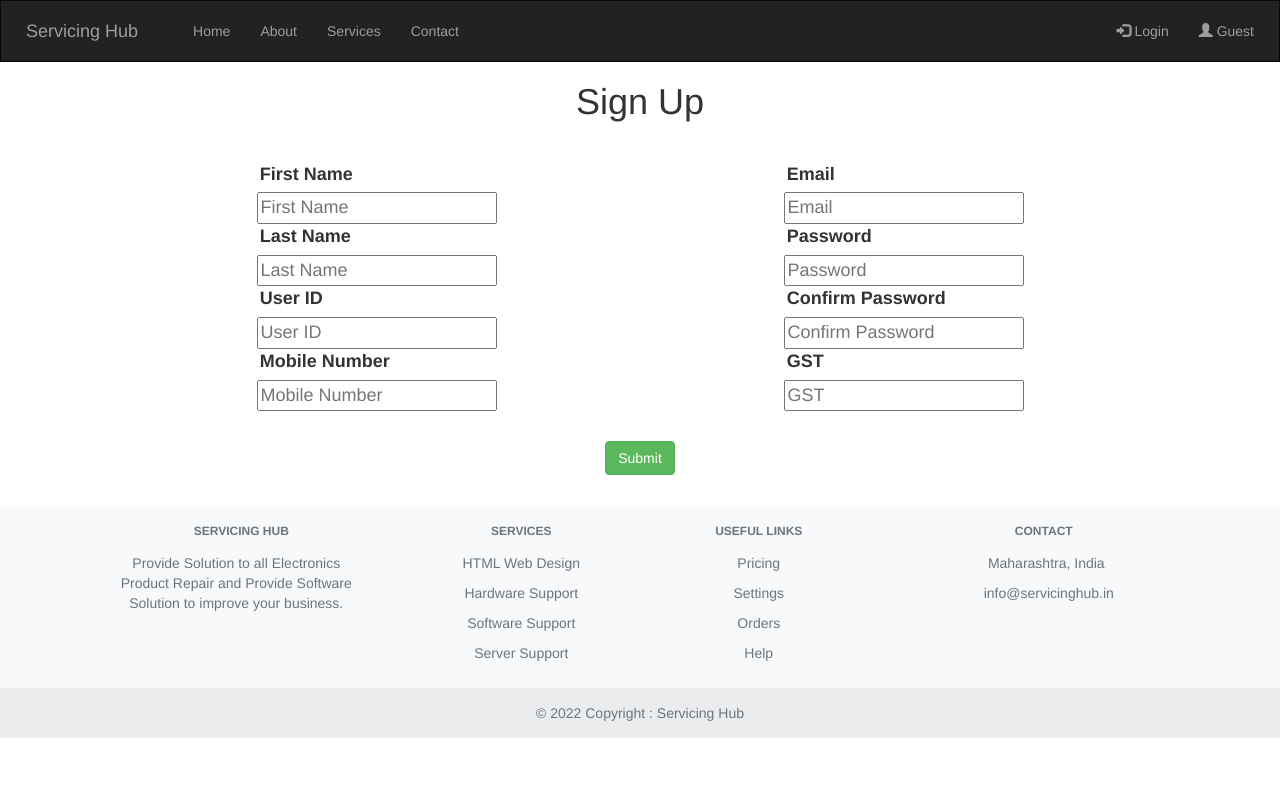
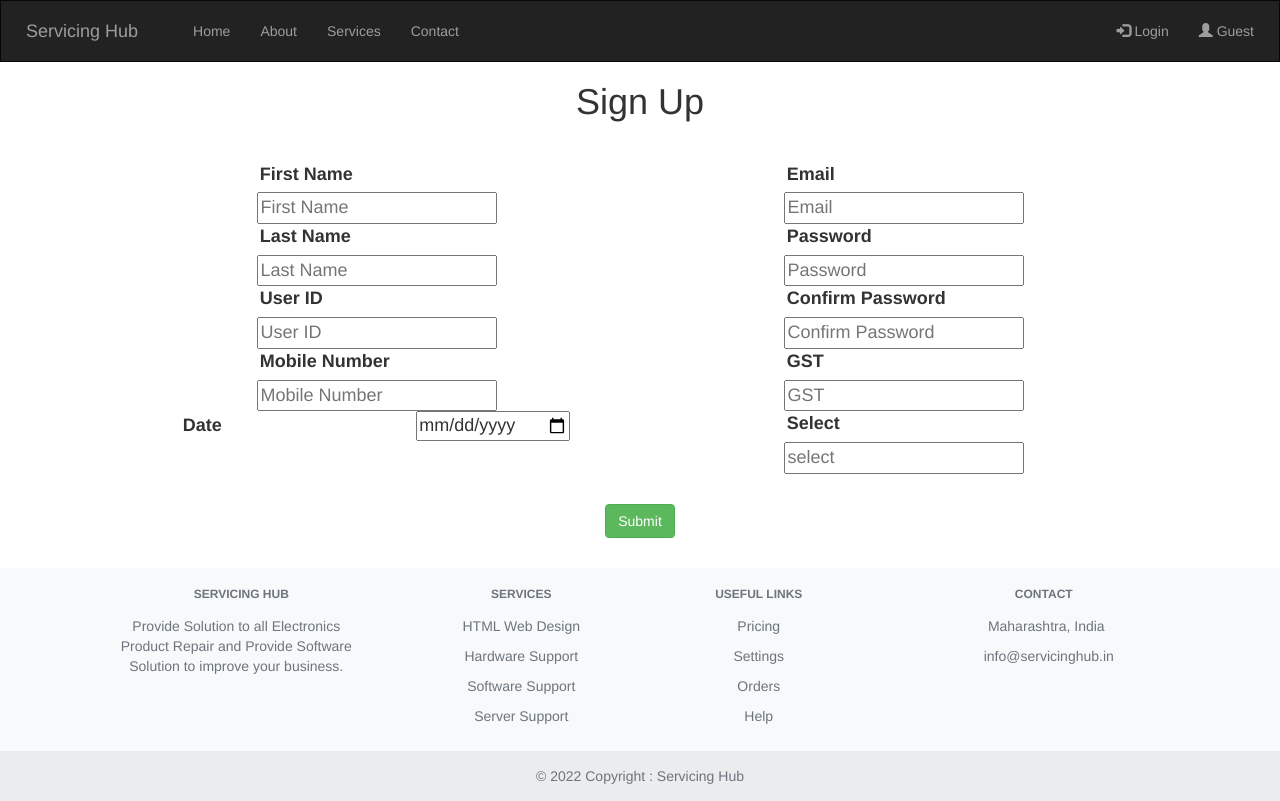
Before and after one commit to kadampratikengg/2, a React (Create React App) app in the folder Client/: page /Signupform in a window 1280 px wide. Built offline with nearby package versions, Linux system fonts and the light colour scheme.

Commit message:
30-dec-2022

```diff
--- a/Client/src/Components/Card.js
+++ b/Client/src/Components/Card.js
@@ -26,8 +26,8 @@ function Card() {
                 />
               </div>
               <div className="mb-3">
-              <p className="signup text-right">
-                <a href="/Forget">Forget Password</a></p>
+                <p className="signup text-right">
+                  <a href="/Forget">Forget Password</a></p>
               </div>
               <div className="d-grid">
                 <button type="submit" className="btn btn-primary">
--- a/Client/src/Components/Card1.js
+++ b/Client/src/Components/Card1.js
@@ -4,13 +4,13 @@ function Card() {
     <div className="row">
       <div className="" >
         <div className="card border border-danger">
-          <div className="card-body  bg-light text-dark bg-opacity-25 " style={{height: "350px"}}>
+          <div className="card-body  bg-light text-dark bg-opacity-25 " style={{ height: "350px" }}>
             <h3 className="card-title my-title text-center">Guest User</h3>
             <div className="mb-3 px-4 py-3">
               <label htmlFor="Mobile" className="form-label">Mobile Number :</label>
-              <input type="tel" className="form-control" id="Mobile" placeholder="Enter Your Mobile Number"/> <br/>
+              <input type="tel" className="form-control" id="Mobile" placeholder="Enter Your Mobile Number" /> <br />
               <label htmlFor="traking" className="form-label">Traking id :</label>
-              <input type="email" className="form-control" id="traking" placeholder="Enter Your Traking id"/> <br/>
+              <input type="email" className="form-control" id="traking" placeholder="Enter Your Traking id" /> <br />
               <a href="#" className="btn btn-primary ">Search</a>
             </div>
           </div>
--- a/Client/src/Components/Contact.js
+++ b/Client/src/Components/Contact.js
@@ -6,7 +6,7 @@ function Contact() {
 
       <div class="card-group">
         <div class="card">
-     <img alt="Qries" src="https://wonderfulengineering.com/wp-content/uploads/2014/10/wallpaper-photos-31.jpg"  />
+          <img alt="Qries" src="https://wonderfulengineering.com/wp-content/uploads/2014/10/wallpaper-photos-31.jpg" />
           <div class="card-body">
             <h5 class="card-title">Card title</h5>
             <p class="card-text">This is a wider card with supporting text below as a natural lead-in to additional content. This content is a little bit longer.</p>
@@ -16,7 +16,7 @@ function Contact() {
           </div>
         </div>
         <div class="card">
-     <img alt="Qries" src="https://wonderfulengineering.com/wp-content/uploads/2014/10/wallpaper-photos-31.jpg"  />
+          <img alt="Qries" src="https://wonderfulengineering.com/wp-content/uploads/2014/10/wallpaper-photos-31.jpg" />
           <div class="card-body">
             <h5 class="card-title">Card title</h5>
             <p class="card-text">This card has supporting text below as a natural lead-in to additional content.</p>
@@ -26,7 +26,7 @@ function Contact() {
           </div>
         </div>
         <div class="card">
-     <img alt="Qries" src="https://wonderfulengineering.com/wp-content/uploads/2014/10/wallpaper-photos-31.jpg"  />
+          <img alt="Qries" src="https://wonderfulengineering.com/wp-content/uploads/2014/10/wallpaper-photos-31.jpg" />
           <div class="card-body">
             <h5 class="card-title">Card title</h5>
             <p class="card-text">This is a wider card with supporting text below as a natural lead-in to additional content. This card has even longer content than the first to show that equal height action.</p>
--- a/Client/src/Components/Mobile.js
+++ b/Client/src/Components/Mobile.js
@@ -8,12 +8,6 @@ function Services() {
 
 
       <h1>Services</h1>
-
-
-
-
-
-
       <div ClassName=" row">
         <div ClassName=" col-sm-6 " >
           <div ClassName="card m-3" >
--- a/Client/src/Components/Signupform.js
+++ b/Client/src/Components/Signupform.js
@@ -1,4 +1,4 @@
-import React,{useState} from 'react';
+import React, { useState } from 'react';
 import '../style.css';
 
 const Signupform = () => {
@@ -7,7 +7,7 @@ const Signupform = () => {
     const handleChange = (event) => {
         const name = event.target.name;
         const value = event.target.value;
-    setInputs(values => ({...values, [name]: value}))
+        setInputs(values => ({ ...values, [name]: value }))
         console.log(inputs);
     }
 
@@ -27,21 +27,25 @@ const Signupform = () => {
 
                     <div className="username">
                         <label className="form__label" for="firstName">First Name </label>
-                        <input className="form__input" name="firstName" onChange={handleChange}  value={inputs.firstName} type="text" id="firstName" placeholder="First Name" />
+                        <input className="form__input" name="firstName" onChange={handleChange} value={inputs.firstName} type="text" id="firstName" placeholder="First Name" />
                     </div>
                     <div className="lastname">
                         <label className="form__label" for="lastName">Last Name </label>
-                        <input type="text" name="lastName" onChange={handleChange} value={inputs.lastName} id="lastName" className="form__input" placeholder="Last Name" />
+                        <input className="form__input" type="text" name="lastName" onChange={handleChange} value={inputs.lastName} id="lastName" placeholder="Last Name" />
                     </div>
 
 
                     <div className="UserId">
                         <label className="form__label" for="UserId">User ID</label>
-                        <input className="form__input" type="text" id="UserId" placeholder="User ID" maxLength="15" />
+                        <input className="form__input" type="text" name="UserId" onChange={handleChange} id="UserId" placeholder="User ID" maxLength="15" />
                     </div>
                     <div className="Mobile Number">
-                        <label className="form__label" for="Mobile Number">Mobile Number</label>
-                        <input className="form__input" type="tel" id="Mobile Number"  placeholder="Mobile Number" maxLength="10" />
+                        <label className="form__label" for="MobileNumber">Mobile Number</label>
+                        <input className="form__input" type="tel" name="MobileNumber" onChange={handleChange} id="MobileNumber" placeholder="Mobile Number" maxLength="10" />
+                    </div>
+                    <div className="date">
+                        <label className="form__label" for="date">Date</label>
+                        <input className="form__input" name="date" onChange={handleChange} type="date" id="date" placeholder="Date"  />
                     </div>
 
                 </div>
@@ -49,19 +53,24 @@ const Signupform = () => {
 
                     <div className="email">
                         <label className="form__label" for="email">Email </label>
-                        <input type="email" id="email" className="form__input" placeholder="Email" />
+                        <input className="form_input" type="email" name="email" onChange={handleChange} id="email" placeholder="Email" />
                     </div>
                     <div className="password">
                         <label className="form__label" for="password">Password </label>
-                        <input className="form__input" type="password" id="password" placeholder="Password" />
+                        <input className="form__input" type="password" name="password" onChange={handleChange} id="password" placeholder="Password" />
                     </div>
                     <div className="confirm-password">
                         <label className="form__label" for="confirmPassword">Confirm Password </label>
-                        <input className="form__input" type="password" id="confirmPassword" placeholder="Confirm Password" />
+                        <input className="form__input" type="password" name="password" onChange={handleChange} id="confirmPassword" placeholder="Confirm Password" />
                     </div>
                     <div className="GST">
                         <label className="form__label" for="GST">GST</label>
-                        <input className="form__input" type="text" id="GST" placeholder="GST" maxLength="15" />
+                        <input className="form__input" type="text" id="GST" name="GST" onChange={handleChange} placeholder="GST" maxLength="15" />
+                    </div>
+                    <div className="select">
+                        <label className="form__label" for="select">Select</label>
+                        <input className="form__input" type="option" id="select" placeholder="select" maxLength="15" />
+
                     </div>
 
                 </div>
--- a/Client/src/style.css
+++ b/Client/src/style.css
@@ -29,5 +29,6 @@
 .navbar-toggler {
 
     background-color: red !important;
+    float: 'left'
 
 }
```
Also changed, not shown: Client/src/Components/Footer.js (line endings or trailing spaces). Lines whose indentation alone changed are shown as unchanged.
